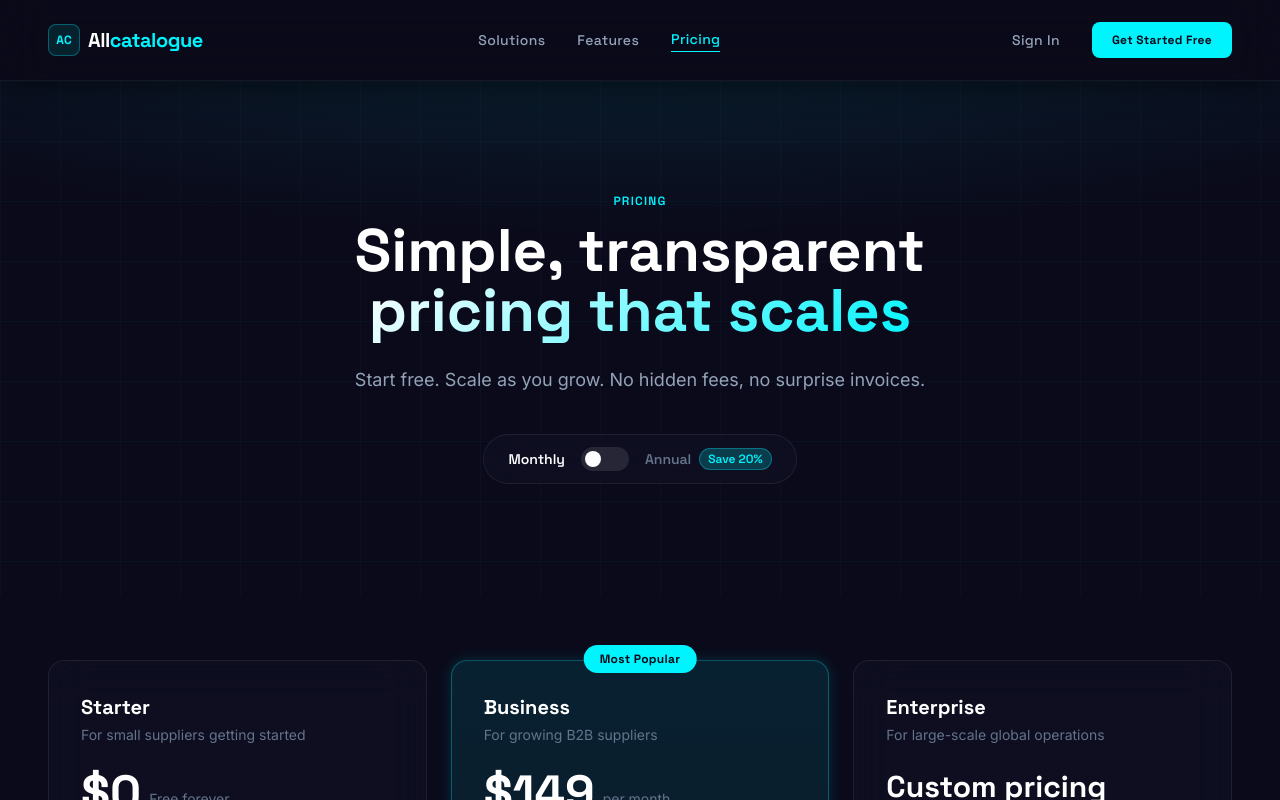
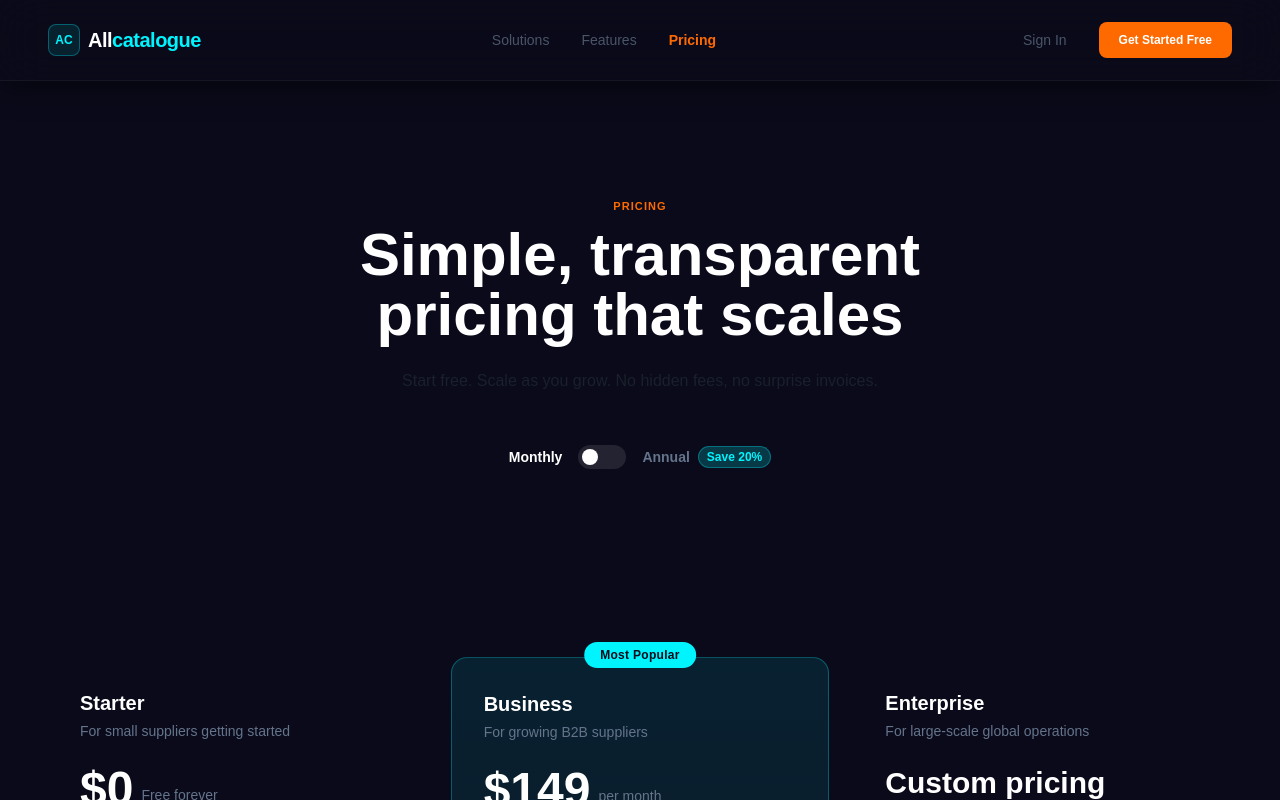
Before and after one commit to idgmedia2025-app/ALLCATALOGUE, a React (Vite) app: page /pricing in a window 1280 px wide. Shown: the top 800 px of the page. Built offline with nearby package versions, Linux system fonts and the light colour scheme.

Commit message:
Update index.css

```diff
--- a/src/index.css
+++ b/src/index.css
@@ -4,125 +4,188 @@
 
 @layer base {
   :root {
-    --cyan: #00f4fe;
-    --cyan-dim: #00dce5;
-    --bg-deep: #0a0a1a;
-    --bg-surface: #0e0e1f;
-    --bg-card: rgba(17, 17, 38, 0.6);
-    --border: rgba(255, 255, 255, 0.08);
+    --orange: #FF6A00;
+    --orange-dark: #e55e00;
+    --orange-light: #fff3eb;
+    --orange-mid: #ffd5b8;
+    --navy: #1A202C;
+    --navy-mid: #2d3748;
+    --navy-light: #4a5568;
+    --bg: #F9FAFB;
+    --white: #ffffff;
+    --border: #e8edf2;
+    --muted: #718096;
+    --shadow-sm: 0 1px 3px rgba(0,0,0,0.08), 0 6px 20px rgba(0,0,0,0.04);
+    --shadow-hover: 0 4px 12px rgba(255,106,0,0.15), 0 16px 40px rgba(0,0,0,0.08);
   }
-
-  * {
-    box-sizing: border-box;
+  * { box-sizing: border-box; }
+  html { scroll-behavior: smooth; }
+  body {
+    background-color: var(--bg);
+    color: var(--navy);
+    font-family: 'DM Sans', sans-serif;
+    -webkit-font-smoothing: antialiased;
   }
-
-  html {
-    scroll-behavior: smooth;
-  }
-
-  body {
-    background-color: #0a0a1a;
-    color: #e5e1e3;
-    font-family: 'Inter', sans-serif;
-    -webkit-font-smoothing: antialiased;
-    -moz-osx-font-smoothing: grayscale;
-  }
-
-  ::selection {
-    background: rgba(0, 244, 254, 0.25);
-    color: #fff;
-  }
-
-  ::-webkit-scrollbar {
-    width: 6px;
-  }
-  ::-webkit-scrollbar-track {
-    background: #0a0a1a;
-  }
-  ::-webkit-scrollbar-thumb {
-    background: rgba(0, 244, 254, 0.3);
-    border-radius: 3px;
-  }
+  ::selection { background: rgba(255,106,0,0.12); color: var(--navy); }
+  ::-webkit-scrollbar { width: 5px; }
+  ::-webkit-scrollbar-track { background: var(--bg); }
+  ::-webkit-scrollbar-thumb { background: rgba(255,106,0,0.35); border-radius: 4px; }
 }
 
 @layer components {
-  .glass-card {
-    background: rgba(17, 17, 38, 0.6);
-    backdrop-filter: blur(20px);
-    -webkit-backdrop-filter: blur(20px);
-    border: 1px solid rgba(255, 255, 255, 0.08);
+  .btn-primary {
+    display: inline-flex;
+    align-items: center;
+    justify-content: center;
+    gap: 8px;
+    background: var(--orange);
+    color: #fff;
+    font-family: 'Plus Jakarta Sans', sans-serif;
+    font-weight: 700;
+    font-size: 14px;
+    padding: 12px 24px;
+    border-radius: 8px;
+    border: none;
+    cursor: pointer;
+    transition: all 0.2s ease;
+  }
+  .btn-primary:hover {
+    background: var(--orange-dark);
+    box-shadow: 0 6px 20px rgba(255,106,0,0.35);
+    transform: translateY(-1px);
+  }
+  .btn-primary:active { transform: scale(0.97); }
+
+  .btn-outline {
+    display: inline-flex;
+    align-items: center;
+    justify-content: center;
+    gap: 8px;
+    background: transparent;
+    color: var(--navy);
+    font-family: 'Plus Jakarta Sans', sans-serif;
+    font-weight: 600;
+    font-size: 14px;
+    padding: 11px 24px;
+    border-radius: 8px;
+    border: 1.5px solid var(--border);
+    cursor: pointer;
+    transition: all 0.2s ease;
+  }
+  .btn-outline:hover {
+    border-color: var(--orange);
+    color: var(--orange);
+    background: var(--orange-light);
   }
 
-  .cyan-glow {
-    box-shadow: 0 0 30px rgba(0, 244, 254, 0.25);
+  .card {
+    background: var(--white);
+    border-radius: 12px;
+    border: 1px solid var(--border);
+    box-shadow: var(--shadow-sm);
+    transition: all 0.25s ease;
   }
-
-  .cyan-glow-sm {
-    box-shadow: 0 0 15px rgba(0, 244, 254, 0.15);
-  }
-
-  .text-gradient {
-    background: linear-gradient(135deg, #ffffff 0%, #00f4fe 100%);
-    -webkit-background-clip: text;
-    -webkit-text-fill-color: transparent;
-    background-clip: text;
-  }
-
-  .btn-primary {
-    @apply bg-cyan-400 text-dark-900 font-display font-bold px-8 py-4 rounded-lg
-           hover:bg-cyan-500 transition-all duration-200 active:scale-95
-           hover:shadow-[0_0_30px_rgba(0,244,254,0.4)] text-sm tracking-wide;
-  }
-
-  .btn-ghost {
-    @apply glass-card text-white font-display font-semibold px-8 py-4 rounded-lg
-           hover:bg-white/10 transition-all duration-200 active:scale-95 text-sm tracking-wide;
+  .card:hover {
+    box-shadow: var(--shadow-hover);
+    transform: translateY(-3px);
+    border-color: rgba(255,106,0,0.2);
   }
 
   .section-label {
-    @apply font-display text-xs font-semibold text-cyan-400 uppercase tracking-widest mb-3 block;
+    display: inline-block;
+    font-family: 'Plus Jakarta Sans', sans-serif;
+    font-size: 11px;
+    font-weight: 800;
+    text-transform: uppercase;
+    letter-spacing: 0.1em;
+    color: var(--orange);
+    margin-bottom: 10px;
   }
-
   .section-title {
-    @apply font-display text-4xl md:text-5xl font-bold text-white leading-tight;
+    font-family: 'Plus Jakarta Sans', sans-serif;
+    font-size: clamp(28px, 4vw, 40px);
+    font-weight: 800;
+    line-height: 1.2;
+    color: var(--navy);
+    letter-spacing: -0.02em;
   }
-
-  .section-subtitle {
-    @apply font-body text-lg text-slate-400 leading-relaxed;
+  .section-sub {
+    font-size: 16px;
+    line-height: 1.7;
+    color: var(--muted);
   }
 
   .nav-link {
-    @apply font-display text-sm font-medium text-slate-400 hover:text-cyan-400
-           transition-colors duration-200 tracking-wide;
+    font-family: 'Plus Jakarta Sans', sans-serif;
+    font-size: 14px;
+    font-weight: 500;
+    color: var(--navy-light);
+    transition: color 0.15s;
+    text-decoration: none;
+  }
+  .nav-link:hover { color: var(--orange); }
+  .nav-link-active {
+    font-family: 'Plus Jakarta Sans', sans-serif;
+    font-size: 14px;
+    font-weight: 700;
+    color: var(--orange);
+    text-decoration: none;
   }
 
-  .nav-link-active {
-    @apply font-display text-sm font-medium text-cyan-400 tracking-wide
-           border-b border-cyan-400 pb-0.5;
+  .tag-orange {
+    display: inline-flex;
+    align-items: center;
+    gap: 4px;
+    font-family: 'Plus Jakarta Sans', sans-serif;
+    font-size: 11px;
+    font-weight: 700;
+    padding: 4px 10px;
+    border-radius: 99px;
+    background: var(--orange-light);
+    color: var(--orange);
+    border: 1px solid var(--orange-mid);
   }
 
   .input-field {
-    @apply w-full bg-dark-900/60 border border-white/10 rounded-lg px-4 py-3
-           text-white placeholder-slate-600
-           focus:outline-none focus:border-cyan-400 focus:ring-1 focus:ring-cyan-400/50
-           transition-all duration-200 font-body text-sm;
+    width: 100%;
+    font-size: 14px;
+    padding: 12px 16px;
+    border-radius: 8px;
+    border: 1.5px solid var(--border);
+    background: var(--white);
+    color: var(--navy);
+    outline: none;
+    transition: all 0.2s;
+    font-family: 'DM Sans', sans-serif;
+  }
+  .input-field::placeholder { color: #b0bec5; }
+  .input-field:focus {
+    border-color: var(--orange);
+    box-shadow: 0 0 0 3px rgba(255,106,0,0.1);
   }
 
-  .grid-bg {
-    background-image:
-      linear-gradient(rgba(0, 244, 254, 0.03) 1px, transparent 1px),
-      linear-gradient(90deg, rgba(0, 244, 254, 0.03) 1px, transparent 1px);
-    background-size: 60px 60px;
+  .dot-bg {
+    background-image: radial-gradient(circle, #dde3ea 1px, transparent 1px);
+    background-size: 22px 22px;
   }
+
+  .text-orange { color: var(--orange) !important; }
+  .bg-orange { background: var(--orange) !important; }
+  .bg-navy { background: var(--navy) !important; }
+  .border-orange { border-color: var(--orange) !important; }
 }
 
 @layer utilities {
-  .animate-delay-100 { animation-delay: 100ms; }
-  .animate-delay-200 { animation-delay: 200ms; }
-  .animate-delay-300 { animation-delay: 300ms; }
-  .animate-delay-400 { animation-delay: 400ms; }
+  .font-display { font-family: 'Plus Jakarta Sans', sans-serif !important; }
+  .font-body { font-family: 'DM Sans', sans-serif !important; }
 
-  .bg-radial-cyan {
-    background: radial-gradient(ellipse 80% 50% at 50% -20%, rgba(0, 244, 254, 0.12), transparent);
+  @keyframes fadeUp {
+    from { opacity: 0; transform: translateY(20px); }
+    to   { opacity: 1; transform: translateY(0); }
   }
+  .animate-fade-up { animation: fadeUp 0.55s cubic-bezier(0.22,1,0.36,1) forwards; opacity: 0; }
+  .delay-100 { animation-delay: 100ms; }
+  .delay-200 { animation-delay: 200ms; }
+  .delay-300 { animation-delay: 300ms; }
+  .delay-400 { animation-delay: 400ms; }
 }
```
